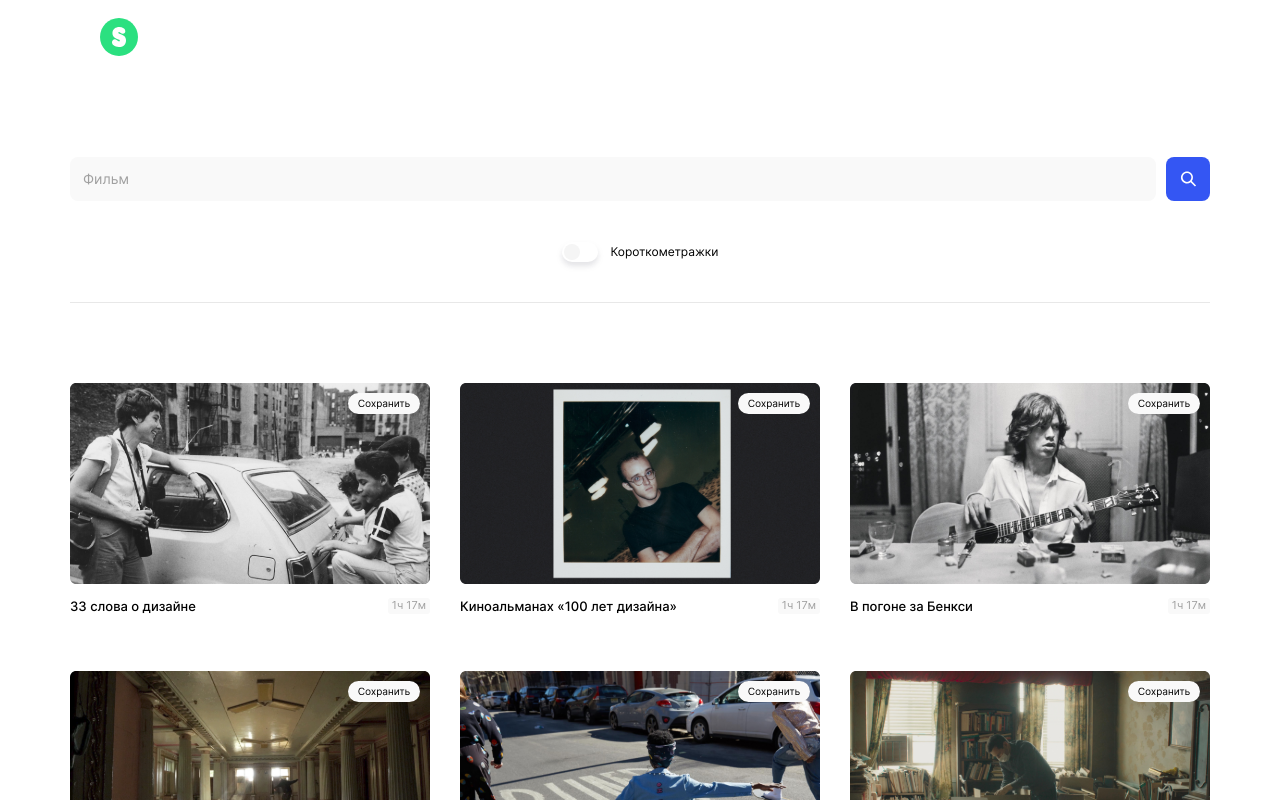
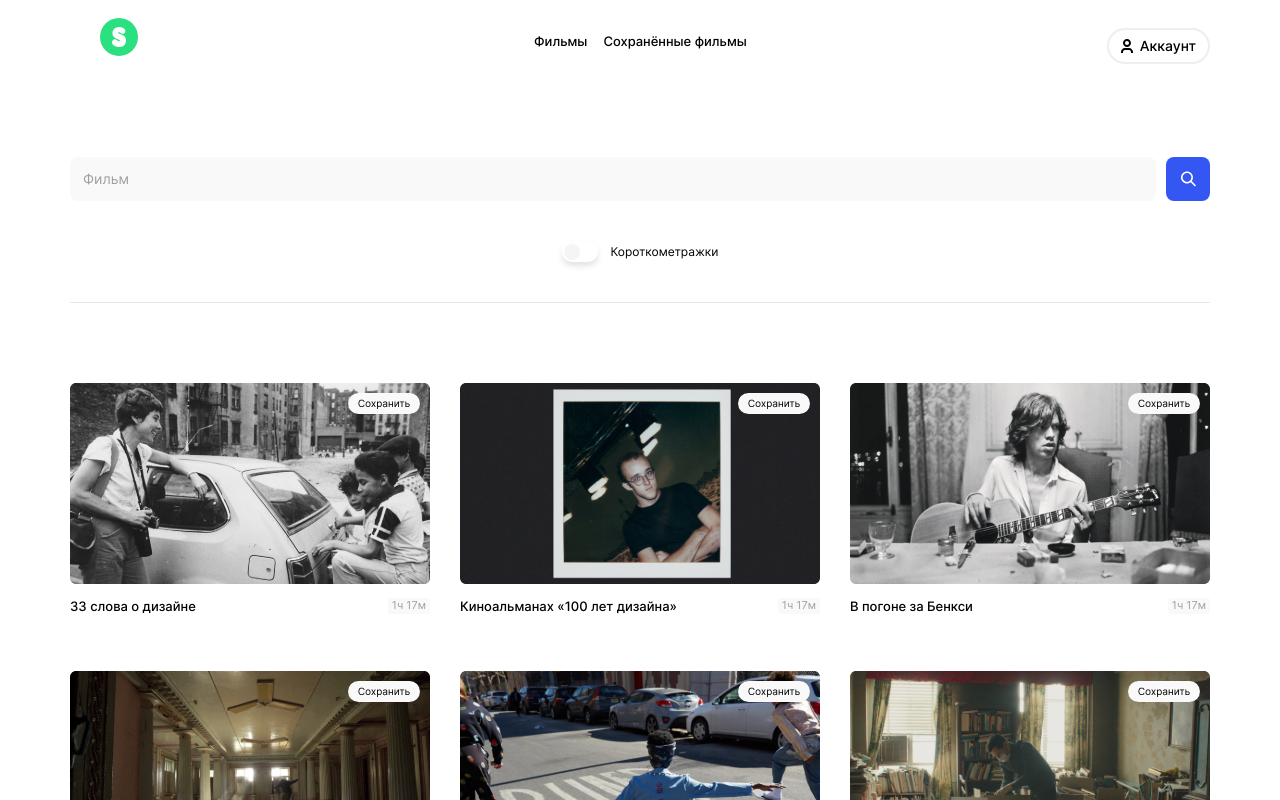
Before and after one commit to Maryk1007/movies-explorer-frontend, a React (Create React App) app: page /movies in a window 1280 px wide. Shown: the top 800 px of the page. Built offline with nearby package versions, Linux system fonts and the light colour scheme.

Commit message:
change navigation menu for 1280px

```diff
--- a/src/components/Header/Header.js
+++ b/src/components/Header/Header.js
@@ -1,4 +1,5 @@
 import React, { useState } from 'react';
+import { Routes, Route } from 'react-router-dom';
 
 import { Link } from 'react-router-dom';
 import Navigation from '../Navigation/Navigation';
@@ -49,9 +50,26 @@ function Header({ location }) {
         </ul>
       </nav>
       <button className={classNameBurgerMenu} type="button" onClick={openNavigationMenu}></button>
-      <Navigation
-        isOpen={isNavigationMenuOpen}
-        onClose={closeNavigationMenu}/>
+      <Routes>
+        <Route path='/movies' element={
+          <Navigation
+          isOpen={isNavigationMenuOpen}
+          onClose={closeNavigationMenu}/>
+        }>
+        </Route>
+        <Route path='/saved-movies' element={
+          <Navigation
+          isOpen={isNavigationMenuOpen}
+          onClose={closeNavigationMenu}/>
+        }>
+        </Route>
+        <Route path='/profile' element={
+          <Navigation
+          isOpen={isNavigationMenuOpen}
+          onClose={closeNavigationMenu}/>
+        }>
+        </Route>
+      </Routes>
     </header>
   );
 }
--- a/src/components/Navigation/Navigation.css
+++ b/src/components/Navigation/Navigation.css
@@ -130,3 +130,46 @@
     min-width: 67.7%;
   }
 }
+
+@media (min-width: 1280px) {
+  .navigation {
+    position: static;
+    opacity: 1;
+    visibility: visible;
+    min-width: calc(100% - 84px);
+    height: fit-content;
+  }
+
+  .navigation__container {
+    min-width: 676px;
+    flex-direction: row;
+    justify-content: space-between;
+    align-items: center;
+    min-height: fit-content;
+    margin: 28px 70px 28px 0;
+  }
+
+  .navigation__button-close {
+    display: none;
+  }
+
+  .navigation__list {
+    margin: 0;
+    flex-direction: row;
+  }
+
+  .navigation__item {font-size: 13px;
+    line-height: 138%;
+    text-align: right;
+    margin-right: 16px;
+    margin-bottom: 0;
+  }
+
+  .navigation__item:first-of-type {
+    display: none;
+  }
+
+  .navigation__item:last-of-type {
+    margin-right: 0;
+  }
+}
```
